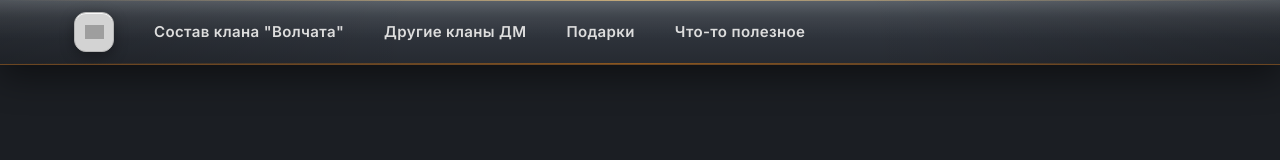
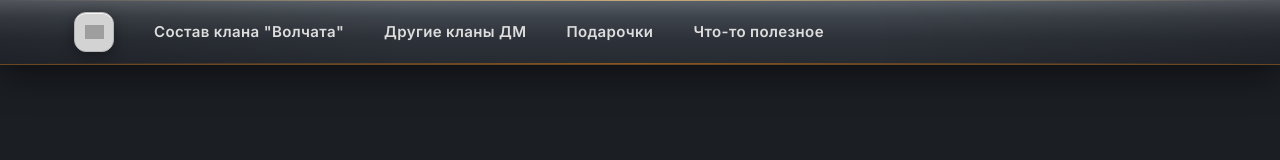
Before and after one commit to reverie-w-sh/dm-portal, a Next.js app: page / in a window 1280 px wide. Shown: the top 160 px of the page. Built offline with nearby package versions, Linux system fonts and the light colour scheme; grey boxes are pictures that could not be loaded.

Commit message:
Update Navbar.tsx

```diff
--- a/src/components/Navbar.tsx
+++ b/src/components/Navbar.tsx
@@ -8,7 +8,7 @@ import { useState } from "react";
 const navLinks = [
   { href: "/members", label: 'Состав клана "Волчата"' },
   { href: "/clans", label: "Другие кланы ДМ" },
-  { href: "/gifts", label: "Подарки" },
+  { href: "/gifts", label: "Подарочки" },
   { href: "/links", label: "Что-то полезное" },
 ];
 
```
